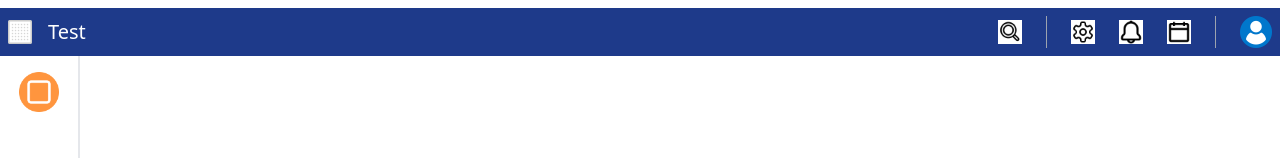
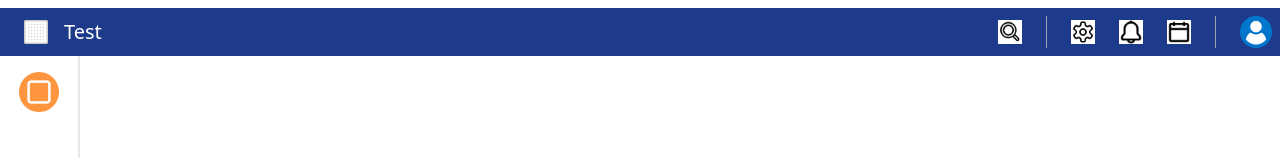
Before and after one commit to tanishq0421/Dashboard_assignment, a React (Vite) app: page / in a window 1280 px wide. Shown: the top 158 px of the page. Built offline with nearby package versions, Linux system fonts and the light colour scheme.

Commit message:
add margin to the left of the header

```diff
--- a/src/components/header.jsx
+++ b/src/components/header.jsx
@@ -8,7 +8,7 @@ import profile from "./../assets/user.png"
 export const Header = () => {
     return(
         <div className="flex flex-col sm:flex-row mt-2 p-2 justify-between items-center bg-blue-900 w-full">
-            <div className="flex items-center space-x-4 mb-2 sm:mb-0">
+            <div className="flex items-center space-x-4 mb-2 sm:mb-0 ml-4">
                 <img src={grid} alt="grid" className="w-6 h-6"/>
                 <div className="text-xl font-md text-white">Test</div>
             </div>
```
